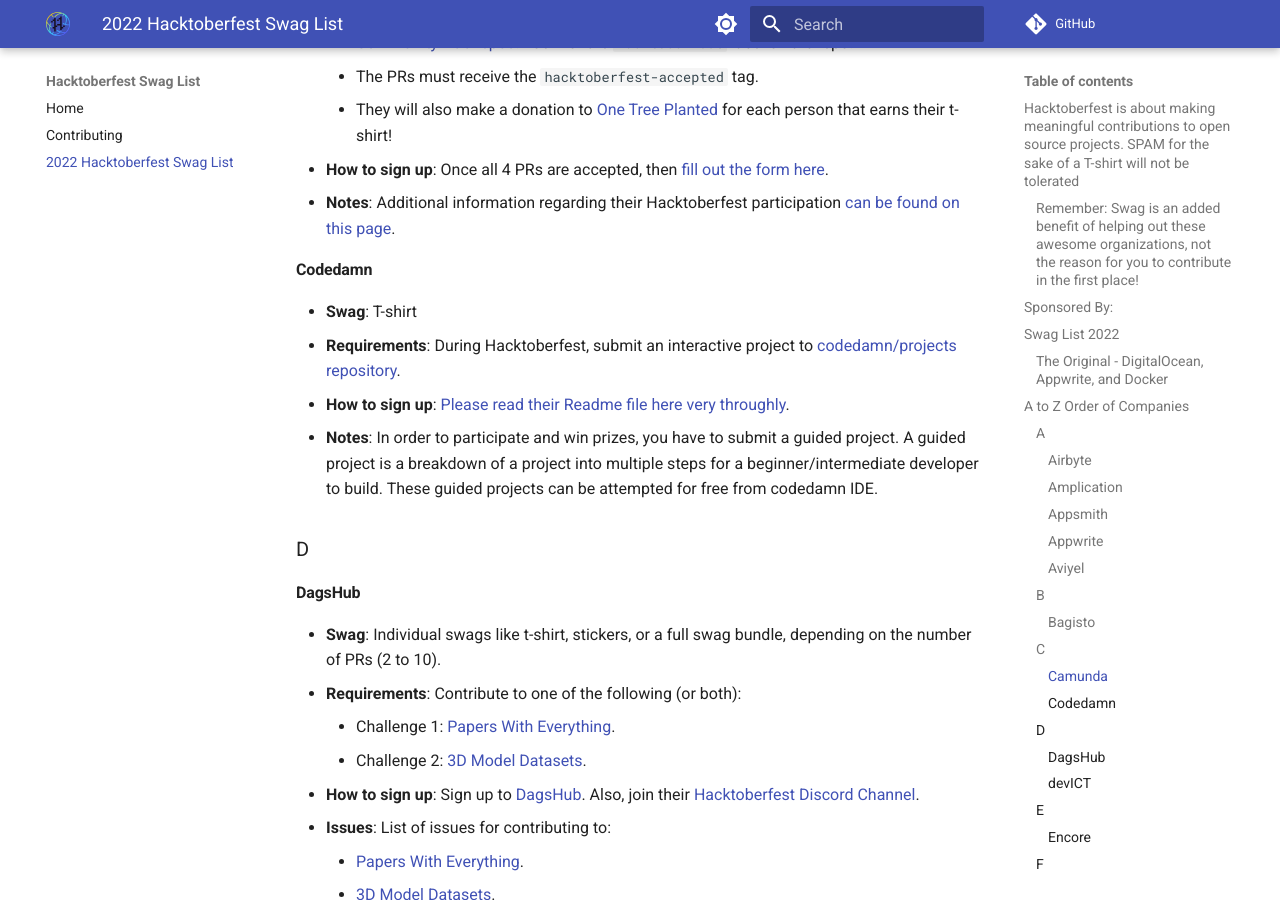
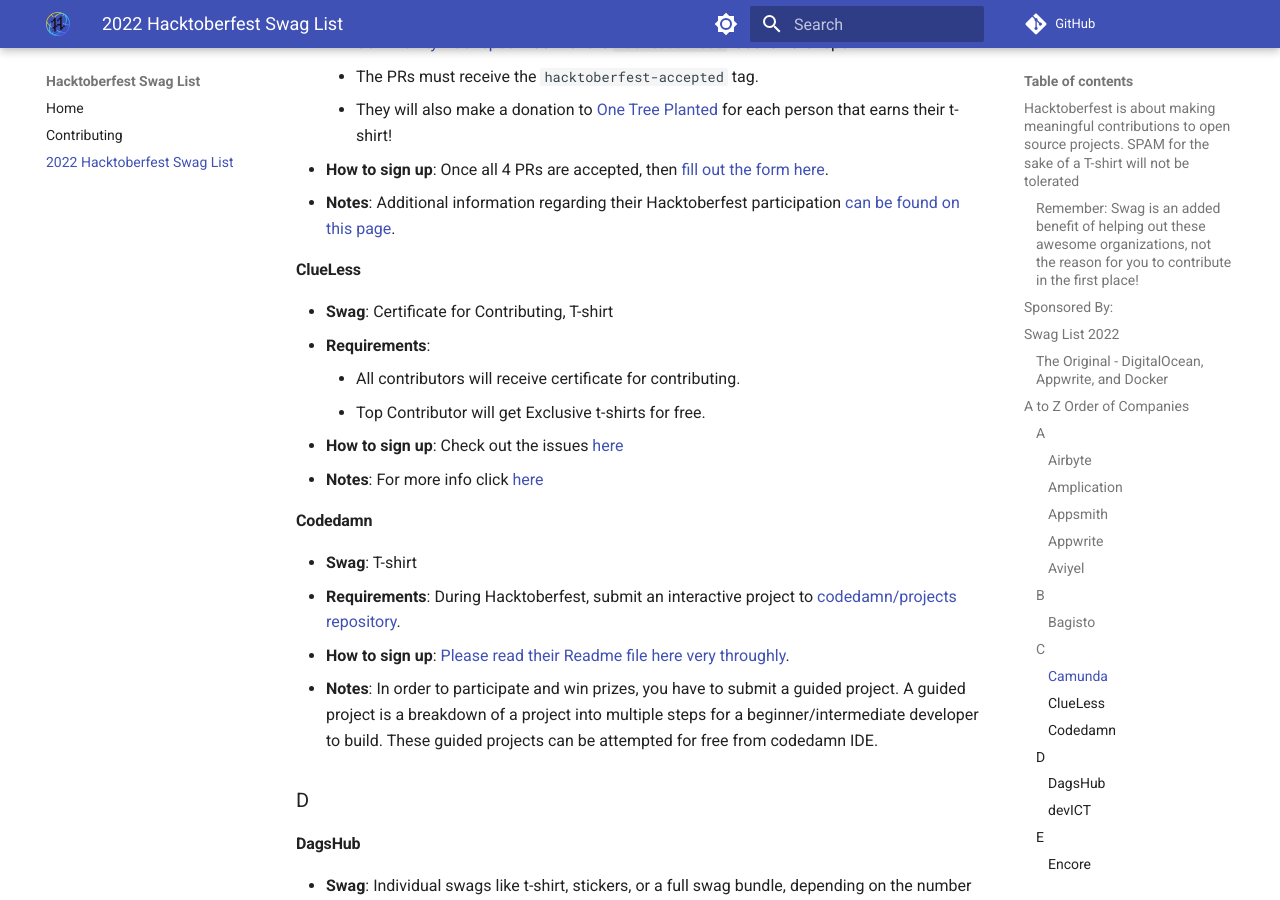
Before and after one commit to crweiner/hacktoberfest-swag-list, an MkDocs documentation site: the page built from docs/list.md, in a window 1280 px wide and 900 px high, scrolled down 4516 px. Built offline with MkDocs 1.6.1 and Material for MkDocs 9.7.7, drawn with Linux system fonts in a browser that asks for light colours; comment, search, counter and statistics services are not loaded.

Commit message:
Added ClueLess to Hacktoberfest Swag List
#615

```diff
--- a/docs/list.md
+++ b/docs/list.md
@@ -133,6 +133,15 @@
     - They will also make a donation to [One Tree Planted](https://onetreeplanted.org/){:target="\_blank"} for each person that earns their t-shirt!
 - **How to sign up**: Once all 4 PRs are accepted, then [fill out the form here](https://camunda.com/hacktoberfest2022/){:target="\_blank"}.
 - **Notes**: Additional information regarding their Hacktoberfest participation [can be found on this page](https://camunda.com/hacktoberfest2022/){:target="\_blank"}.
+
+#### **ClueLess**
+
+- **Swag**: Certificate for Contributing, T-shirt
+- **Requirements**:
+    - All contributors will receive certificate for contributing.
+    - Top Contributor will get Exclusive t-shirts for free.
+- **How to sign up**: Check out the issues [here](https://github.com/Clueless-Community/first-contribution){:target="\_blank"}
+- **Notes**: For more info click [here](https://www.clueless.tech/hacktoberfest#)
 
 #### **Codedamn**
 
```
